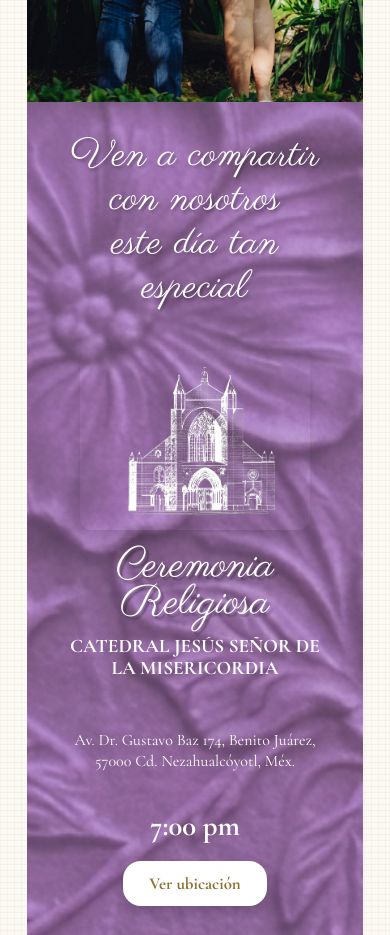
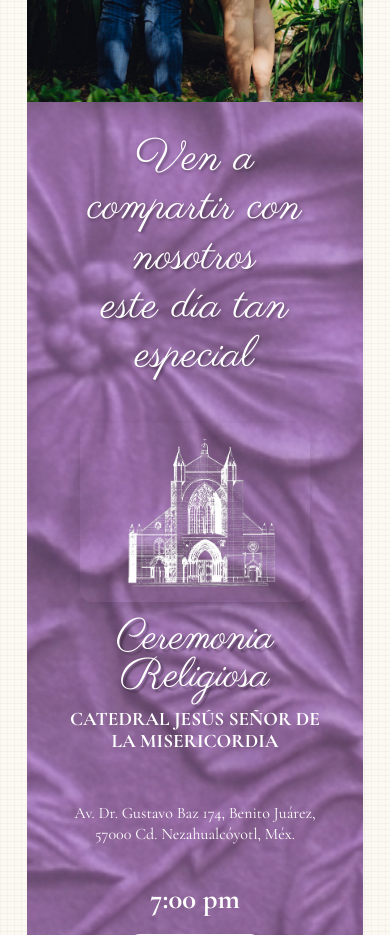
Before and after one commit to alan20tm-ui/boda-anthar-gloria, a plain HTML site: page index.html in a window 390 px wide. Shown: the part 2260-3195 px from the top of the page. Drawn offline with nearby package versions, Linux system fonts and the light colour scheme.

Commit message:
Update styles.css

```diff
--- a/styles.css
+++ b/styles.css
@@ -1071,3 +1071,35 @@ form button {
     font-size: 2.45rem !important;
   }
 }
+/* FIX DEFINITIVO - TEXTO "VEN A COMPARTIR" */
+
+.event-block p.event-intro {
+  min-height: auto !important;
+  font-family: 'Parisienne', cursive !important;
+  font-size: clamp(3.1rem, 5.5vw, 4.3rem) !important;
+  line-height: 1.12 !important;
+  margin: 0 0 50px !important;
+  padding: 0 10px !important;
+  text-align: center !important;
+  font-weight: 400 !important;
+  letter-spacing: .5px !important;
+  color: white !important;
+  text-shadow: 2px 2px 3px rgba(0,0,0,.35) !important;
+}
+
+/* CELULAR */
+@media (max-width: 700px) {
+  .event-block p.event-intro {
+    font-size: 3.05rem !important;
+    line-height: 1.12 !important;
+    margin-bottom: 42px !important;
+    padding: 0 12px !important;
+  }
+}
+
+/* CELULAR PEQUEÑO */
+@media (max-width: 390px) {
+  .event-block p.event-intro {
+    font-size: 2.75rem !important;
+  }
+}
```
